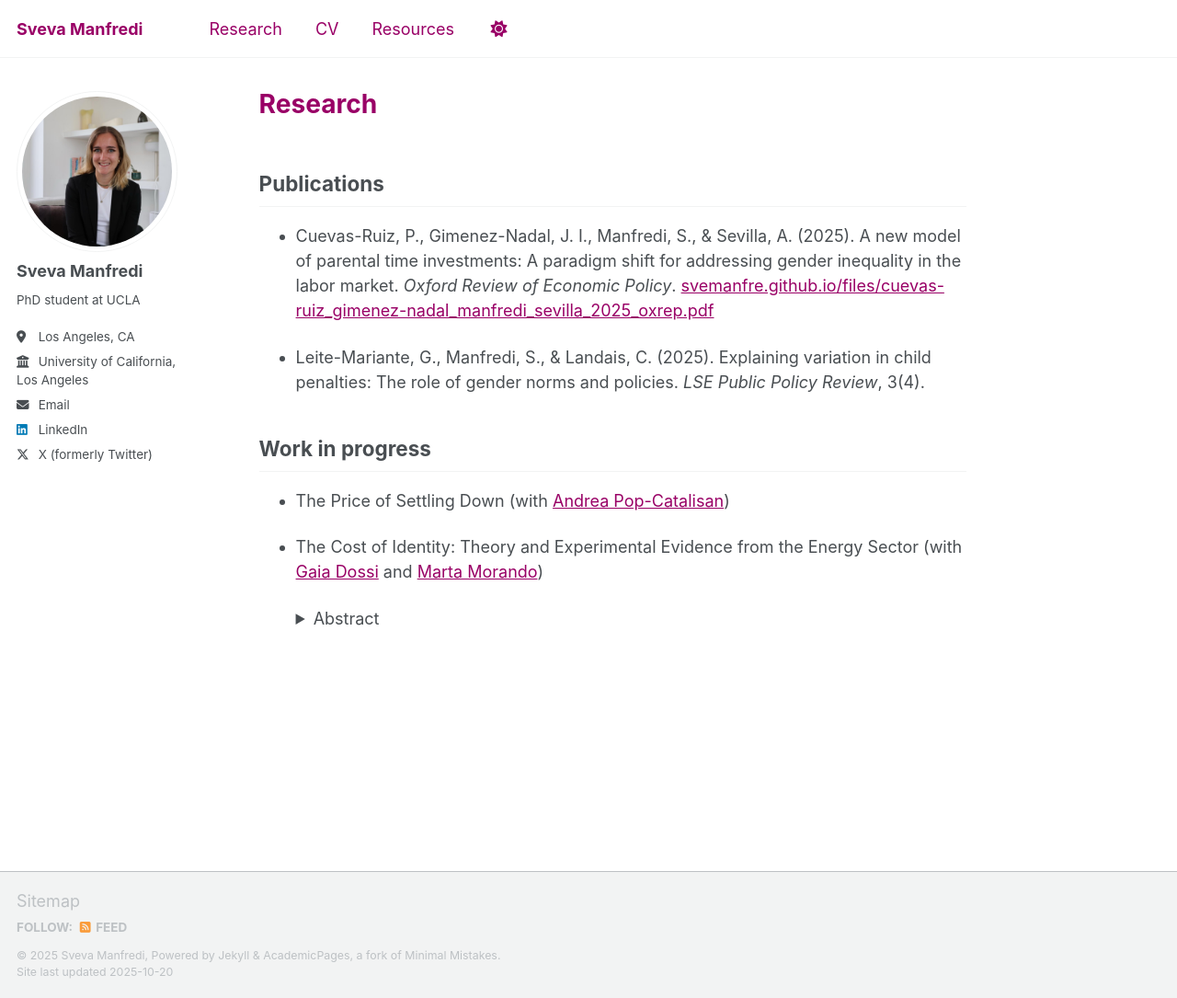
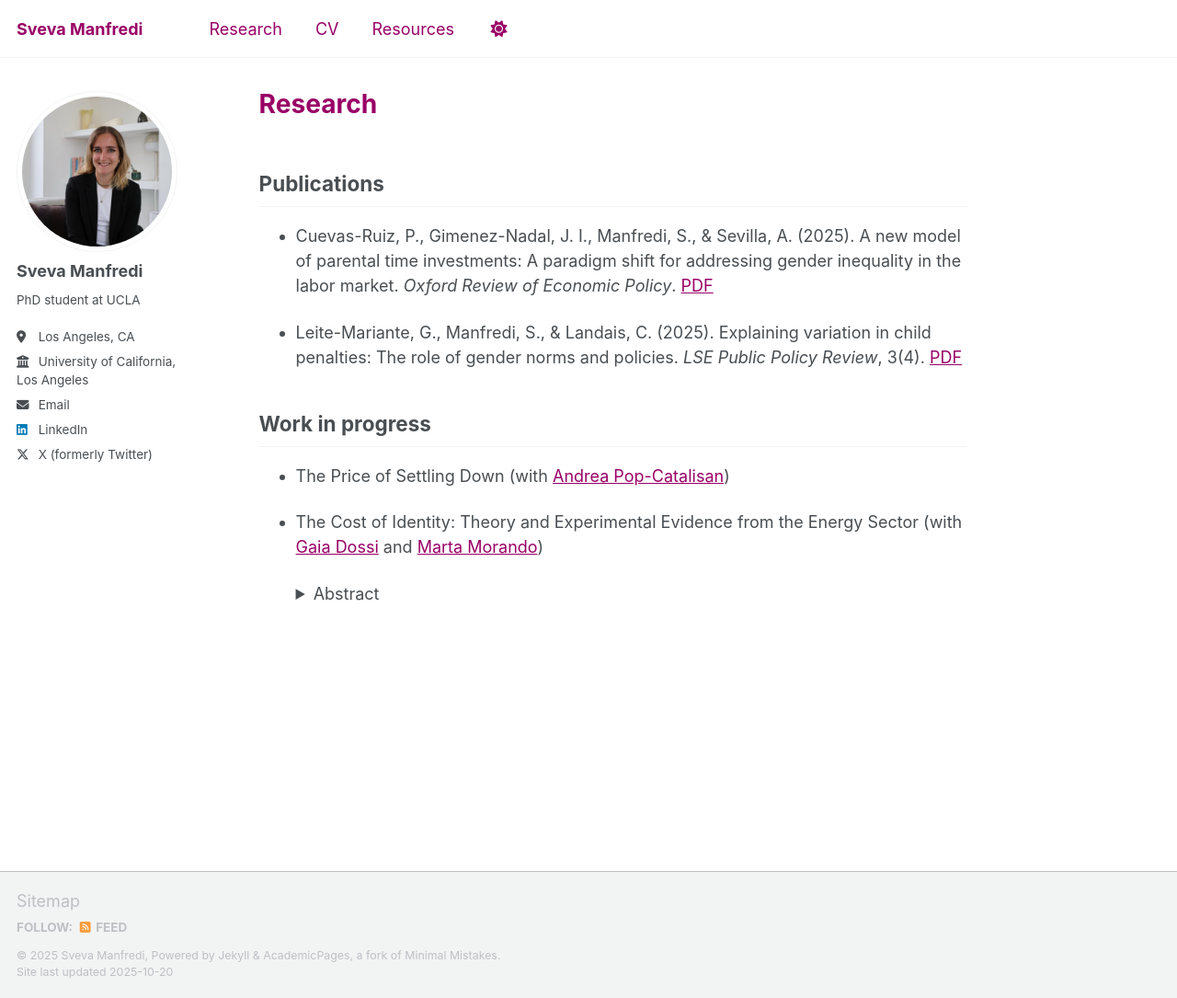
Before and after one commit to svemanfre/svemanfre.github.io, a Jekyll site: the page built from _pages/research.md, in a window 1280 px wide and 1085 px high. Shown: the whole window at 92% size. Built offline with Jekyll 4.4.1, drawn with Linux system fonts in a browser that asks for light colours; a script that is not in the unit is left out.

Commit message:
Update research.md

```diff
--- a/_pages/research.md
+++ b/_pages/research.md
@@ -6,9 +6,10 @@ author_profile: true
 ---
 
 ## Publications
-- <span class="paper-title">Cuevas-Ruiz, P., Gimenez-Nadal, J. I., Manfredi, S., & Sevilla, A. (2025). A new model of parental time investments: A paradigm shift for addressing gender inequality in the labor market.</span> *Oxford Review of Economic Policy*. [svemanfre.github.io/files/cuevas-ruiz_gimenez-nadal_manfredi_sevilla_2025_oxrep.pdf](https://svemanfre.github.io/files/cuevas-ruiz_gimenez-nadal_manfredi_sevilla_2025_oxrep.pdf)
+- <span class="paper-title">Cuevas-Ruiz, P., Gimenez-Nadal, J. I., Manfredi, S., & Sevilla, A. (2025). A new model of parental time investments: A paradigm shift for addressing gender inequality in the labor market.</span> *Oxford Review of Economic Policy*. [PDF](https://svemanfre.github.io/files/cuevas-ruiz_gimenez-nadal_manfredi_sevilla_2025_oxrep.pdf)
 
 - <span class="paper-title">Leite-Mariante, G., Manfredi, S., & Landais, C. (2025). Explaining variation in child penalties: The role of gender norms and policies.</span> *LSE Public Policy Review*, 3(4).
+  [PDF](https://svemanfre.github.io/files/leite-mariante_manfredi_landais_2025_lseppr.pdf)
 
 ## Work in progress
 - <span class="paper-title">The Price of Settling Down</span> (with [Andrea Pop-Catalisan](https://andreapopcatalisan.github.io/research/))
```
